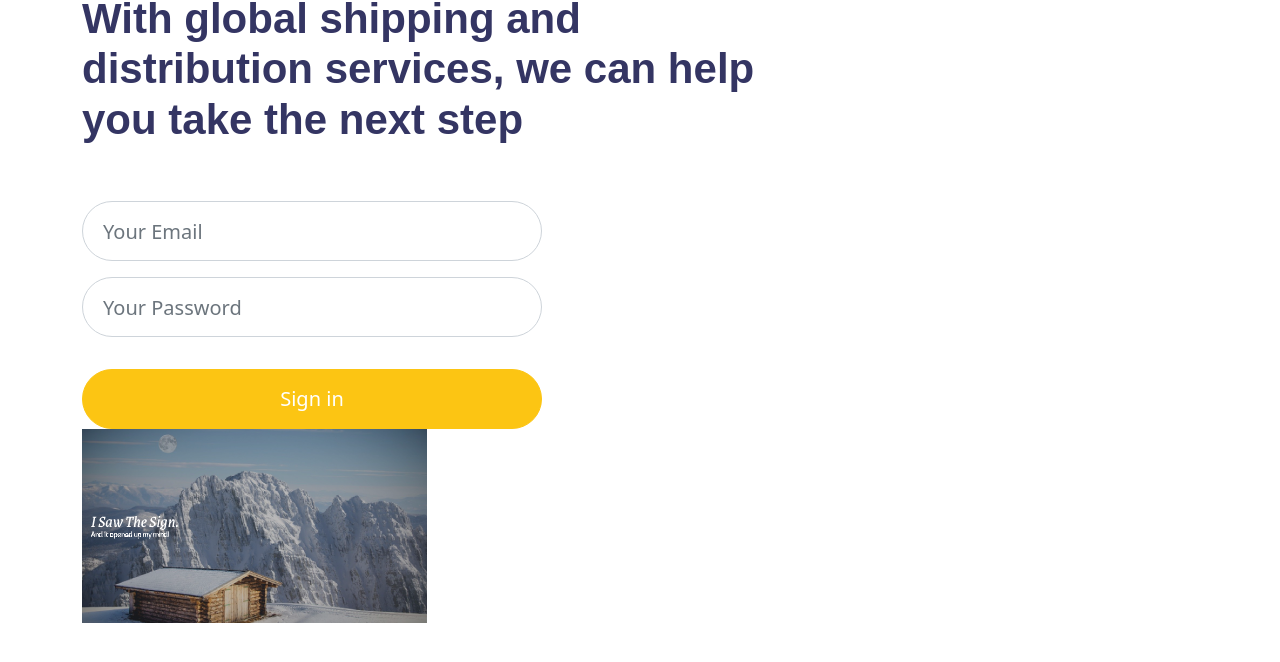
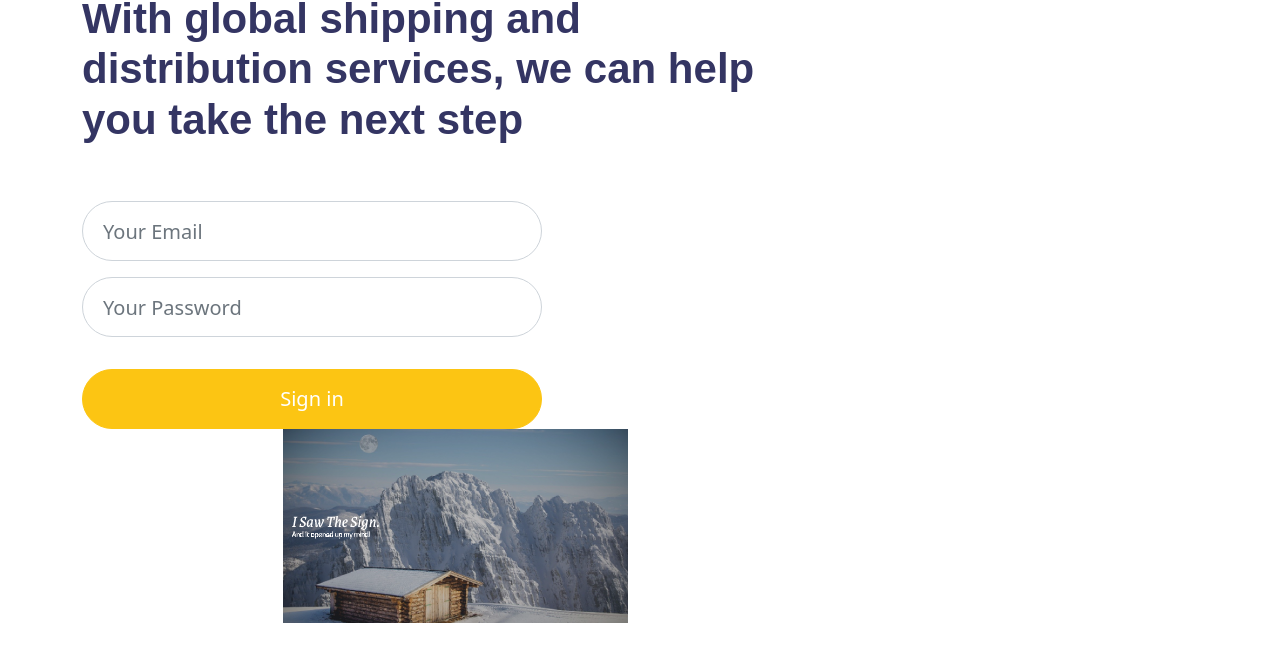
Before and after one commit to jevonwill/mern, a website: page index.html in a window 1280 px wide. Shown: the part 388-1050 px from the top of the page. Drawn offline with Linux system fonts and the light colour scheme.

```diff
--- a/index.html
+++ b/index.html
@@ -71,7 +71,7 @@
               <!--Section for the video -->
               <div class="col-md-6">
                 <div class="video-box">
-                  <img src="img/template.png" alt="this is where the video will go" class="img-fluid">
+                  <img src="img/template.png" alt="this is where the video will go" class="img-fluid float-right">
                 </div>
               </div>
             </div>
--- a/scss/sections/_signup-prompt.scss
+++ b/scss/sections/_signup-prompt.scss
@@ -1,4 +1,7 @@
 @use '../custom' as *;
+.float-right {
+    float: right;
+}
 
 .signup-section {
     margin-bottom: 10rem;
```
Also changed, not shown: assets/css/style.css, 1 other file.
